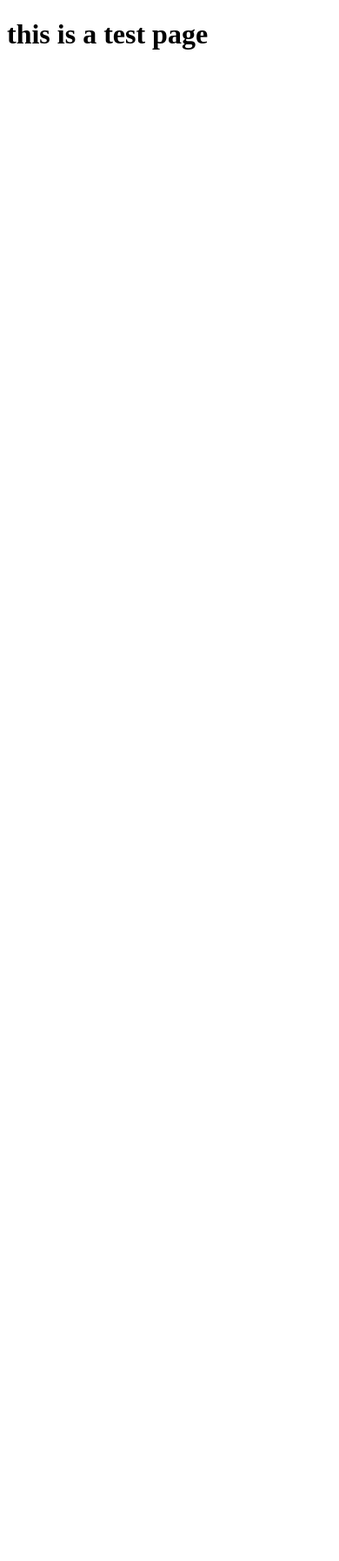
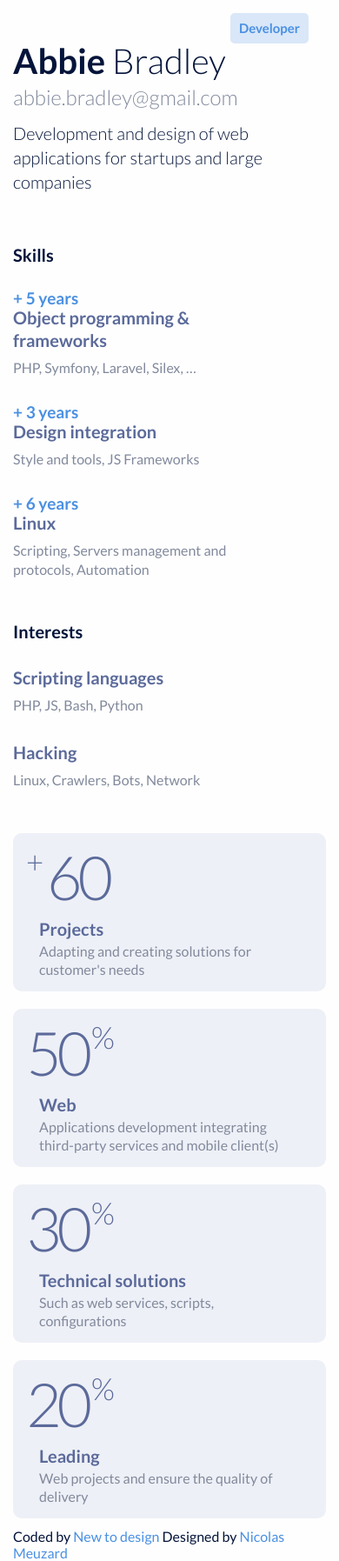
Before and after one commit to toyco-jimmy/toyco-jimmy.github.io, a plain HTML site: page index.html in a window 390 px wide. Shown: the whole page at 87% size. Before the commit the page ends 844 px from the top, so only its background shows below. Drawn offline with Linux system fonts and the light colour scheme.

Commit message:
minimal resume

```diff
--- a/index.html
+++ b/index.html
@@ -1,12 +1,180 @@
 <!DOCTYPE html>
 <html>
 <head>
-<title>What's New</title>
-
+	<title>Minimal Resume Template</title>
+	<link rel="stylesheet" type="text/css" href="styles.css">
+	<meta name="viewport" content="width=device-width, initial-scale=1.0">
 </head>
 <body>
 
-<h1> this is a test page </h1>
+	<div class="container">
+		<div class="hero">
+			<h1 class="name"><strong>Abbie</strong> Bradley</h1>
+			<span class="job-title">Developer</span>
+			<span class="email">abbie.bradley@gmail.com</span>
+
+			<h2 class="lead">Development and design of web applications
+for startups and large companies</h2>
+		</div>
+	</div>
+
+<!-- Skills and intrest section -->
+	<div class="container">
+
+		<div class="sections">
+			<h2 class="section-title">Skills</h2>
+
+			<div class="list-card">
+				<span class="exp">+ 5 years</span>
+				<div>
+					<h3>Object programming & frameworks</h3>
+					<span>PHP, Symfony, Laravel, Silex, …</span>
+				</div>
+			</div>
+
+			<div class="list-card">
+				<span class="exp">+ 3 years</span>
+				<div>
+					<h3>Design integration</h3>
+					<span>Style and tools, JS Frameworks</span>
+				</div>
+			</div>
+
+			<div class="list-card">
+				<span class="exp">+ 6 years</span>
+				<div>
+					<h3>Linux</h3>
+					<span>Scripting, Servers management and protocols, Automation</span>
+				</div>
+			</div>
+
+
+		</div>
+		<div class="sections">
+				<h2 class="section-title">Interests</h2>
+
+				<div class="list-card">
+					<div>
+						<h3>Scripting languages</h3>
+						<span>PHP, JS, Bash, Python</span>
+					</div>
+				</div>
+
+				<div class="list-card">
+					<div>
+						<h3>Hacking</h3>
+						<span>Linux, Crawlers, Bots, Network</span>
+					</div>
+				</div>
+		</div>
+	</div>
+
+	<!-- Achievements -->
+
+	<div class="container cards">
+
+		<div class="card">
+			<div class="skill-level">
+				<span>+</span>
+				<h2>60</h2>
+			</div>
+
+			<div class="skill-meta">
+				<h3>Projects</h3>
+				<span>Adapting and creating solutions for customer's needs</span>
+			</div>
+		</div>
+
+
+		<div class="card">
+			<div class="skill-level">
+				<h2>50</h2>
+				<span>%</span>
+			</div>
+
+			<div class="skill-meta">
+				<h3>Web</h3>
+				<span>Applications development integrating third-party services and mobile client(s)</span>
+			</div>
+		</div>
+
+
+		<div class="card">
+			<div class="skill-level">
+				<h2>30</h2>
+				<span>%</span>
+			</div>
+
+			<div class="skill-meta">
+				<h3>Technical solutions</h3>
+				<span>Such as web services, scripts, configurations</span>
+			</div>
+		</div>
+
+
+		<div class="card">
+			<div class="skill-level">
+				<h2>20</h2>
+				<span>%</span>
+			</div>
+
+			<div class="skill-meta">
+				<h3>Leading</h3>
+				<span>Web projects and ensure the quality of delivery</span>
+			</div>
+		</div>
+
+	</div>
+
+	<!-- Timeeline -->
+
+	<div class="container">
+		<ol class="timeline">
+		  <li>
+		    <p class="line">Experiences</p>
+		    <span class="point"></span>
+		    <p class="description">
+		      Lead Developer @Geronimo
+		    </p>
+		    <span class="date">Today - Apr. 2016</span>
+		  </li>
+
+		  <li>
+		    <span class="point"></span>
+		    <p class="description">
+		      Freelance
+		    </p>
+		    <span class="date">Apr. 2016 - Sep. 2015</span>
+		  </li>
+
+		  		  <li>
+		    <p class="line">Education</p>
+		    <span class="point"></span>
+		    <p class="description">
+		      DUT "Métiers du multimédia et de l'internet"
+		    </p>
+		    <span class="date">2015 - 2013</span>
+		  </li>
+
+		  		  <li>
+		    <span class="point"></span>
+		    <p class="description">
+		      Art & Design studies
+		    </p>
+		    <span class="date">2013 - 2008</span>
+		  </li>
+		</ol>
+
+	</div>
+
+
+	<br><br>
+
+
+	<footer class="container">
+		<span style="font-size: 16px; margin-top: ">Coded by <a href="https://newtodesign.com/">New to design </a> Designed by <a href="https://dribbble.com/shots/4342703-Minimal-resume-freebie-for-junior-self-taught-people">Nicolas Meuzard</a></span>
+	</footer>
+
 
 </body>
 </html>
--- /dev/null
+++ b/styles.css
@@ -0,0 +1,455 @@
+/* https://newtodesing.com/
+   v2.0 | 20110126
+   License: none (public domain)
+*/
+
+
+
+/*Load google font*/
+@import url('https://fonts.googleapis.com/css?family=Lato:300,400,700');
+
+
+
+/* Reset Styles */
+
+html, body, div, span, applet, object, iframe,
+h1, h2, h3, h4, h5, h6, p, blockquote, pre,
+a, abbr, acronym, address, big, cite, code,
+del, dfn, em, img, ins, kbd, q, s, samp,
+small, strike, strong, sub, sup, tt, var,
+b, u, i, center,
+dl, dt, dd, ol, ul, li,
+fieldset, form, label, legend,
+table, caption, tbody, tfoot, thead, tr, th, td,
+article, aside, canvas, details, embed,
+figure, figcaption, footer, header, hgroup,
+menu, nav, output, ruby, section, summary,
+time, mark, audio, video {
+	margin: 0;
+	padding: 0;
+	border: 0;
+	font-size: 100%;
+	font: inherit;
+	vertical-align: baseline;
+}
+/* HTML5 display-role reset for older browsers */
+article, aside, details, figcaption, figure,
+footer, header, hgroup, menu, nav, section {
+	display: block;
+}
+a{
+	text-decoration: none;
+	text-transform: none;
+	color: #4A90E2;
+}
+
+body {
+	line-height: 1;
+	font-family: lato, ubuntu,-apple-system,BlinkMacSystemFont,Segoe UI,Roboto,Oxygen,Ubuntu,Cantarell,Open Sans,Helvetica Neue,sans-serif;
+	text-rendering : optimizeLegibility;
+	-webkit-font-smoothing : antialiased;
+	font-size: 19px;
+	background-color: #FEFEFE;
+	color: #04143A;
+}
+ol, ul {
+	list-style: none;
+}
+blockquote, q {
+	quotes: none;
+}
+blockquote:before, blockquote:after,
+q:before, q:after {
+	content: '';
+	content: none;
+}
+table {
+	border-collapse: collapse;
+	border-spacing: 0;
+}
+
+p {
+	color: #15171a;
+	font-size: 17;
+	line-height: 31px;
+}
+
+strong {
+	font-weight: 600;
+}
+
+div , footer {
+	box-sizing: border-box;
+}
+
+/* Reset ends */
+
+
+/*Hero section*/
+
+.container {
+	max-width: 1100px;
+	height: auto;
+	margin: 60px auto;
+}
+
+.hero {
+	margin: 50px auto;
+	position: relative;
+}
+
+h1.name {
+	font-size: 70px;
+	font-weight: 300;
+	display: inline-block;
+}
+
+.job-title {
+	vertical-align: top;
+	background-color: #D9E7F8;
+	color: #4A90E2;
+	font-weight: 600;
+	margin-top: 5px;
+	margin-left: 20px;
+	border-radius: 5px;
+	display: inline-block;
+	padding: 15px 25px;
+}
+
+.email {
+	display: block;
+	font-size: 24px;
+	font-weight: 300;
+	color: #81899C;
+	margin-top: 10px;
+}
+
+.lead {
+	font-size: 44px;
+	font-weight: 300;
+	margin-top: 60px;
+	line-height: 55px;
+}
+
+/*hero ends*/
+
+/*skills & intrests*/
+
+.sections {
+	vertical-align: top;
+	display: inline-block;
+	width: 49.7%;
+	height: 50px;
+}
+
+.section-title {
+	font-size: 20px;
+	font-weight: 600;
+	margin-bottom: 15px;
+}
+
+.list-card {
+	margin: 30px 0;
+}
+
+.list-card .exp , .list-card div{
+	display: inline-block;
+	vertical-align: top;
+}
+
+.list-card .exp {
+	margin-right: 15px;
+	color: #4A90E2;
+	font-weight: 600;
+	width: 100px;
+}
+
+.list-card div {
+	width: 70%;
+}
+
+.list-card h3 {
+	font-size: 20px;
+	font-weight: 600;
+	color: #5B6A9A;
+	line-height: 26px;
+	margin-bottom: 8px;
+}
+
+.list-card div span {
+	font-size: 16px;
+	color: #81899C;
+	line-height: 22px;
+}
+
+/*skill and intrests ends*/
+
+/* Achievements */
+
+
+.cards {
+	max-width: 1120px;
+	display: block;
+	margin-top: 280px;
+}
+
+.card {
+	width: 47.9%;
+	height: 200px;
+	background-color: #EEF0F7;
+	display: inline-block;
+	margin: 7px 5px;
+	vertical-align: top;
+	border-radius: 10px;
+	text-align: center;
+	padding-top: 50px
+}
+
+.card-active , .card:hover{
+	transform: scale(1.02);
+	transition: 0.5s;
+	background-color: #fff;
+	box-shadow: 0px 5px 50px -8px #ddd;
+	cursor: pointer;
+}
+
+
+.skill-level {
+	display: inline-block;
+	max-width: 160px;
+}
+
+.skill-level span {
+	font-size: 35px;
+	font-weight: 300;
+	color: #5B6A9A;
+	vertical-align: top;
+}
+
+.skill-level h2 {
+	font-size: 95px;
+	font-weight: 300;
+	display: inline-block;
+	vertical-align: top;
+	color: #5B6A9A;
+	letter-spacing: -5px;
+}
+
+.skill-meta {
+	vertical-align: top;
+	display: inline-block;
+	max-width: 300px;
+	text-align: left;
+	margin-top: 15px;
+	margin-left: 15px;
+}
+
+.skill-meta h3 {
+	font-size: 20px;
+	font-weight: 800;
+	color: #5B6A9A;
+	margin-bottom: 5px;
+}
+
+.skill-meta span{
+	color: #81899C;
+	line-height: 20px;
+	font-size: 16px;
+}
+
+/* Achievements ends */
+
+
+
+/* Timeline styles*/
+
+
+ol {
+	position: relative;
+	display: block;
+	margin: 100px 0;
+	height: 2px;
+	background: #EEF0F7;
+
+}
+ol::before,
+ol::after {
+	content: "";
+	position: absolute;
+	top: -10px;
+	display: block;
+	width: 0;
+	height: 0;
+  	border-radius: 10px;
+	border: 0px solid #31708F;
+}
+ol::before {
+	left: -5px;
+}
+ol::after {
+	right: -10px;
+	border: 0px solid transparent;
+	border-right: 0;
+	border-left: 20px solid #31708F;
+  	border-radius: 3px;
+}
+
+/* ---- Timeline elements ---- */
+li {
+	position: relative;
+	display: inline-block;
+	float: left;
+	width: 25%;
+  	height: 50px;
+}
+li .line {
+  position: absolute;
+  top: -47px;
+  left: 1%;
+  font-size: 20px;
+  font-weight: 600;
+  color: #04143A;
+}
+li .point {
+	content: "";
+	top: -7px;
+	left: 0%;
+	display: block;
+	width: 8px;
+	height: 8px;
+	border: 4px solid #fff;
+	border-radius: 10px;
+	background: #4A90E2;
+  position: absolute;
+}
+li .description {
+  display: none;
+  padding: 10px 0;
+  margin-top: 20px;
+  position: relative;
+  font-weight: normal;
+  z-index: 1;
+  max-width: 95%;
+  font-size: 18px;
+  font-weight: 600;
+  line-height: 25px;
+  color: #5B6A9A;
+}
+.description::before {
+  content: '';
+  width: 0;
+  height: 0;
+  border-left: 5px solid transparent;
+  border-right: 5px solid transparent;
+  border-bottom: 5px solid #f4f4f4;
+  position: absolute;
+  top: -5px;
+  left: 43%;
+}
+
+
+.timeline .date{
+	font-size: 14px;
+	color: #81899C;
+	font-weight: 300;
+}
+
+/* ---- Hover effects ---- */
+li:hover {
+  color: #48A4D2;
+}
+li .description {
+  display: block;
+}
+
+/*timeline ends*/
+
+
+
+/* Media queries*/
+
+@media(max-width: 1024px){
+	.container {
+		padding: 15px;
+		margin: 0px auto;
+	}
+	.cards {
+		margin-top: 250px;
+	}
+}
+
+@media(max-width: 768px){
+	.container {
+		padding: 15px;
+		margin: 0px auto;
+	}
+	.cards {
+		margin-top: 320px;
+	}
+
+	.card {
+		padding: 15px;
+		text-align: left;
+	}
+	.card h2 {
+		font-size: 70px;
+	}
+		.card , .sections {
+		width: 100%;
+		height: auto;
+		margin: 10px 0;
+		float: left;
+	}
+
+	.timeline{
+		border: none;
+		background-color: rgba(0,0,0,0);
+	}
+
+	.timeline li{
+		margin-top: 70px;
+		height: 150px;
+	}
+}
+
+
+@media(max-width: 425px) {
+	h1.name {
+		font-size: 40px;
+	}
+
+	.card , .sections {
+		width: 100%;
+		height: auto;
+		margin: 10px 0;
+		float: left;
+	}
+
+	.timeline{
+		display: none;
+		}
+
+	.job-title {
+		position: absolute;
+		font-size: 15px;
+		top: -40px;
+		right: 20px;
+		padding: 10px
+	}
+
+	.lead {
+		margin-top: 15px;
+		font-size: 20px;
+		line-height: 28px;
+	}
+	.container {
+		margin: 0px;
+		padding: 0 15px;
+	}
+	footer {
+		margin-top: 2050px;
+	}
+	}
+
+
+/* End of all :P*/
```
